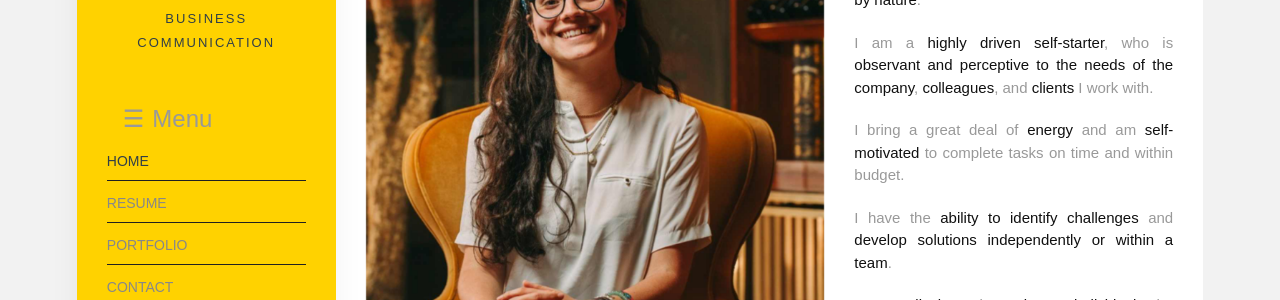
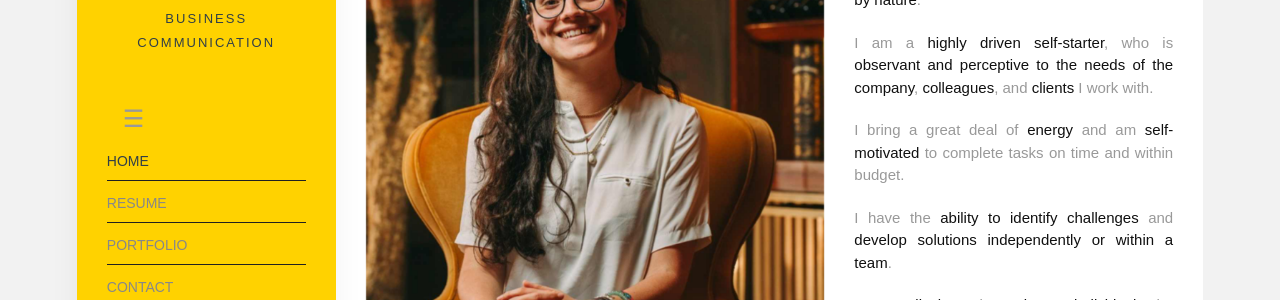
Before and after one commit to anaritapimenta/anaritapimenta.github.io, a Jekyll site: the page built from index.html, in a window 1280 px wide. Shown: the part 256-556 px from the top of the page. Built offline with Jekyll 4.4.1, drawn with Linux system fonts in a browser that asks for light colours; some web fonts are replaced.

Commit message:
Update navigation.html

```diff
--- a/_includes/navigation.html
+++ b/_includes/navigation.html
@@ -24,8 +24,8 @@
     aria-controls="main-menu"
     onclick="const nav = document.getElementById('main-menu'); const btn = this; const isOpen = btn.getAttribute('aria-expanded') === 'true'; btn.setAttribute('aria-expanded', !isOpen); nav.classList.toggle('open');"
   >
-    <span class="hamburger-icon" aria-hidden="true" style="font-size:1.5rem; margin-right: 0.5rem;">☰</span>
-    <span>Menu</span>
+    <span class="hamburger-icon" aria-hidden="true" style="font-size:1.5rem;">☰</span>
+    <span class="sr-only">Menu</span>
   </button>
 
   <nav id="main-menu">
@@ -90,7 +90,7 @@
     font-size: 1.5rem;
     cursor: pointer;
     color: inherit;
-    padding: 0.5rem 1rem;
+    padding: 0.5rem 1rem; /* bigger tap target */
     align-items: center;
     display: flex;
   }
```
Also changed, not shown: other parts of _includes/navigation.html (+1 -1 lines).
